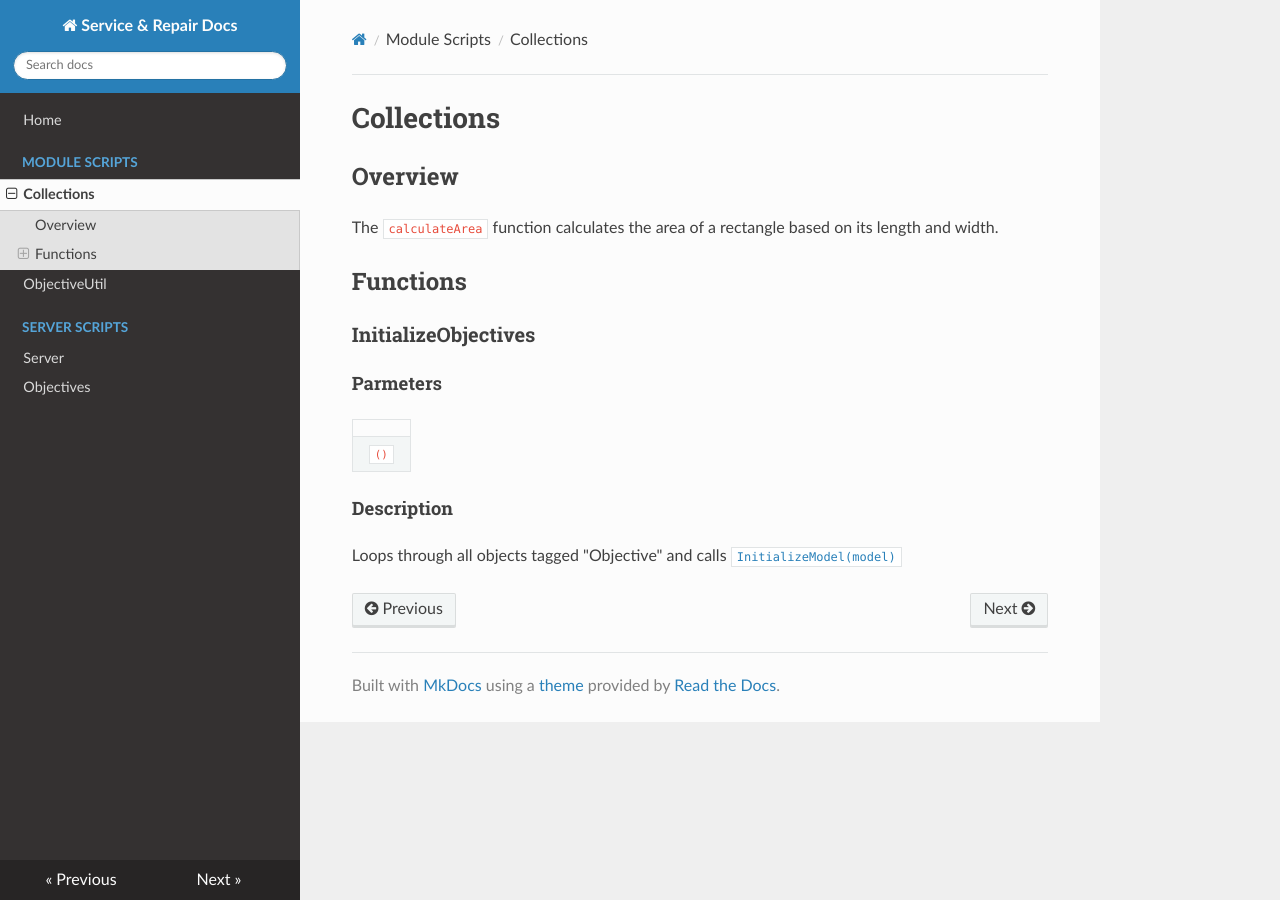
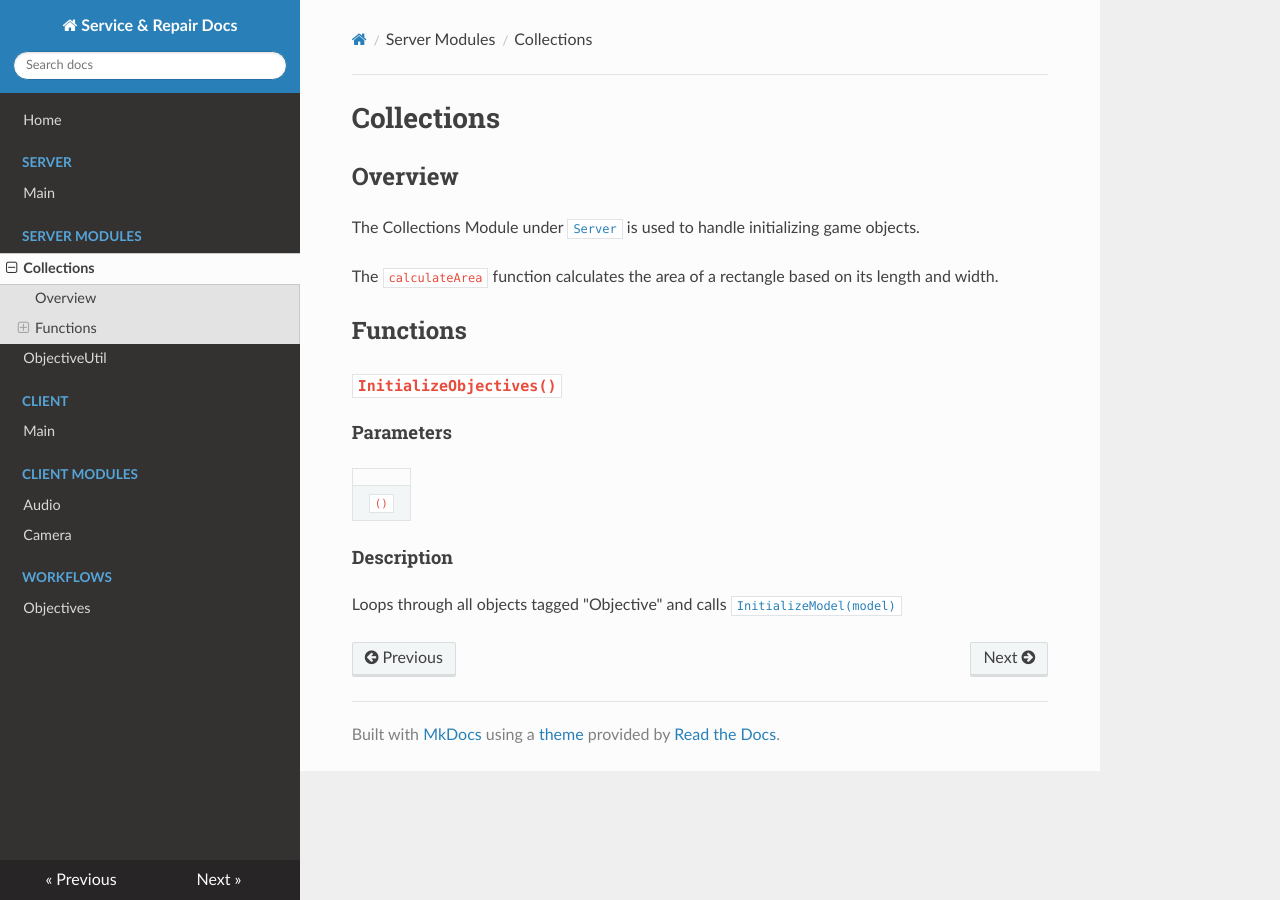
Before and after one commit to Mekrou/service-and-repair-docs, an MkDocs documentation site: the page built from docs/ServerModules/Collections.md, in a window 1280 px wide. Built offline with MkDocs 1.6.1, drawn with Linux system fonts in a browser that asks for light colours; nearby versions of some CDN libraries.

Commit message:
Created Client and Client Modules, Rewrote Collection Information, Restructured Sidebar Menu

```diff
--- a/docs/ModuleScripts/Collections.md
+++ b/docs/ServerModules/Collections.md
@@ -1,12 +1,14 @@
 # Collections
 
 ## Overview
+The Collections Module under [``Server``](/docs/Server.md) is used to handle initializing game objects.
+
 The `calculateArea` function calculates the area of a rectangle based on its length and width.
 
 ## Functions
-### InitializeObjectives
+### `InitializeObjectives()`
 
-#### Parmeters
+#### Parameters
 | |
 |-|
 | ``()`` |
--- a/mkdocs.yml
+++ b/mkdocs.yml
@@ -2,9 +2,15 @@ site_name: Service & Repair Docs
 theme: readthedocs
 nav:
   - Home: index.md
-  - Module Scripts:
-      - Collections: ModuleScripts/Collections.md
-      - ObjectiveUtil: ModuleScripts/ObjectiveUtil.md
-  - Server Scripts:
-      - Server: Server.md
-  - Objectives: Objectives.md
+  - Server:
+      - Main: Server.md
+  - Server Modules:
+      - Collections: ServerModules/Collections.md
+      - ObjectiveUtil: ServerModules/ObjectiveUtil.md
+  - Client:
+      - Main: Client.md
+  - Client Modules:
+      - Audio: ClientModules/Audio.md
+      - Camera: ClientModules/Camera.md
+  - Workflows:
+      - Objectives: Objectives.md
```
Also changed, not shown: docs/Client.md (added, +35 -0 lines), docs/ClientModules/Audio.md (added, +40 -0 lines), docs/ClientModules/Camera.md (added, +125 -0 lines), docs/ClientModules/Visuals.md (added, +5 -0 lines), docs/Objectives.md (+1 -2 lines), docs/ServerModules/ObjectiveUtil.md (added).
